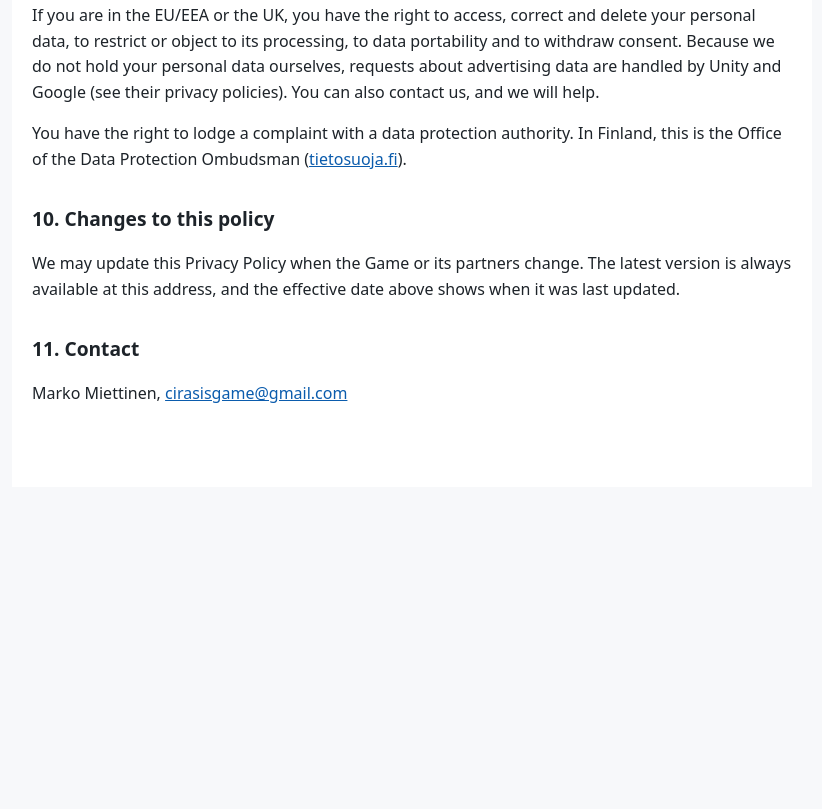
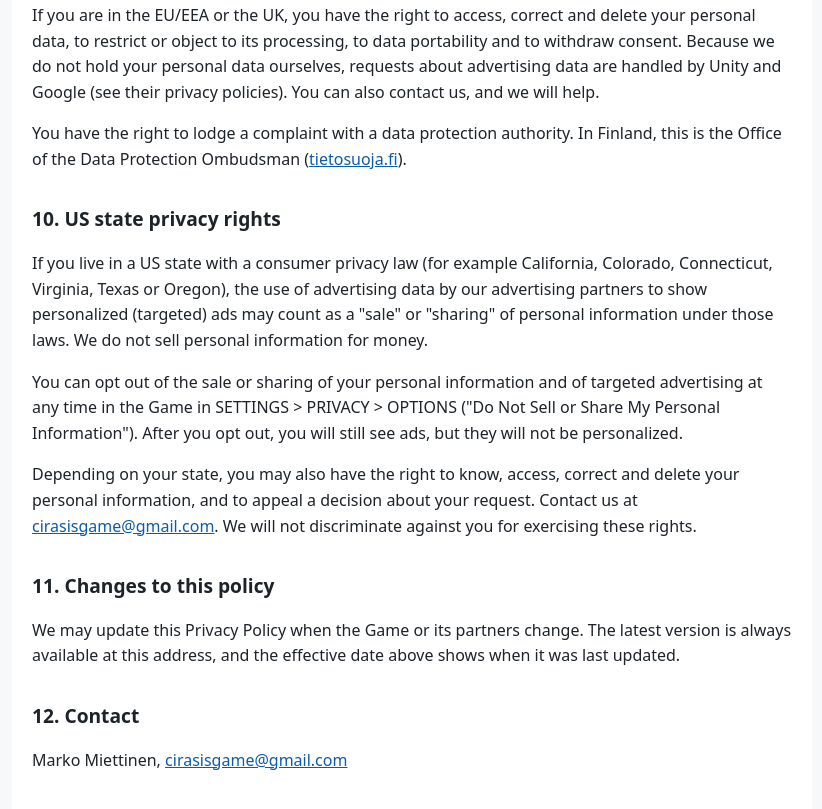
Before and after one commit to cirasisgame/cirasisgame.github.io, a plain HTML site: page privacy-policy.html in a window 1280 px wide. Shown: the part 2307-3116 px from the top of the page, without its empty margins (228-1050 px from the left). Before the commit the page ends 2794 px from the top, so only its background shows below. Drawn offline with Linux system fonts and the light colour scheme.

Commit message:
Add files via upload

```diff
--- a/privacy-policy.html
+++ b/privacy-policy.html
@@ -45,7 +45,7 @@
 <p>This data is used to show ads, limit how often the same ad is shown, prevent fraud and measure how ads perform. If you accept personalized ads, it may also be used to show ads based on your interests. Unity and Google each process this data as independent controllers under their own privacy policies. Within Unity's mediation, data may be shared with the other ad networks listed above when they compete to show an ad.</p>
 
 <h2>4. Your choice about personalized ads</h2>
-<p>When you start the Game, a privacy message from Google's consent tool (Google User Messaging Platform, which follows the IAB Transparency and Consent Framework) asks for your choices where the law requires it, for example in the EU/EEA and the UK. Ads are loaded only after this message has been answered. If you do not consent, the Game still works and you may see limited ads that do not use your personal data for personalization. You can change or withdraw your choices at any time in SETTINGS &gt; PRIVACY &gt; OPTIONS.</p>
+<p>When you start the Game, a privacy message from Google's consent tool (Google User Messaging Platform, which follows the IAB Transparency and Consent Framework) asks for your choices where the law requires it, for example in the EU/EEA, the UK and certain US states. Ads are loaded only after this message has been answered. If you do not consent, the Game still works and you may see limited ads that do not use your personal data for personalization. You can change or withdraw your choices at any time in SETTINGS &gt; PRIVACY &gt; OPTIONS.</p>
 <p>You can also reset or delete your advertising ID in your Android device settings (Settings &gt; Privacy &gt; Ads, or Settings &gt; Google &gt; Ads, depending on the device).</p>
 
 <h2>5. Legal bases (EU/EEA and UK)</h2>
@@ -67,10 +67,15 @@
 <p>If you are in the EU/EEA or the UK, you have the right to access, correct and delete your personal data, to restrict or object to its processing, to data portability and to withdraw consent. Because we do not hold your personal data ourselves, requests about advertising data are handled by Unity and Google (see their privacy policies). You can also contact us, and we will help.</p>
 <p>You have the right to lodge a complaint with a data protection authority. In Finland, this is the Office of the Data Protection Ombudsman (<a href="https://tietosuoja.fi/en">tietosuoja.fi</a>).</p>
 
-<h2>10. Changes to this policy</h2>
+<h2>10. US state privacy rights</h2>
+<p>If you live in a US state with a consumer privacy law (for example California, Colorado, Connecticut, Virginia, Texas or Oregon), the use of advertising data by our advertising partners to show personalized (targeted) ads may count as a "sale" or "sharing" of personal information under those laws. We do not sell personal information for money.</p>
+<p>You can opt out of the sale or sharing of your personal information and of targeted advertising at any time in the Game in SETTINGS &gt; PRIVACY &gt; OPTIONS ("Do Not Sell or Share My Personal Information"). After you opt out, you will still see ads, but they will not be personalized.</p>
+<p>Depending on your state, you may also have the right to know, access, correct and delete your personal information, and to appeal a decision about your request. Contact us at <a href="mailto:cirasisgame@gmail.com">cirasisgame@gmail.com</a>. We will not discriminate against you for exercising these rights.</p>
+
+<h2>11. Changes to this policy</h2>
 <p>We may update this Privacy Policy when the Game or its partners change. The latest version is always available at this address, and the effective date above shows when it was last updated.</p>
 
-<h2>11. Contact</h2>
+<h2>12. Contact</h2>
 <p>Marko Miettinen, <a href="mailto:cirasisgame@gmail.com">cirasisgame@gmail.com</a></p>
 </main>
 </body>
```
